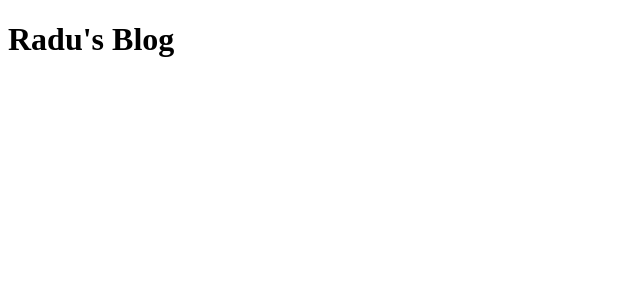
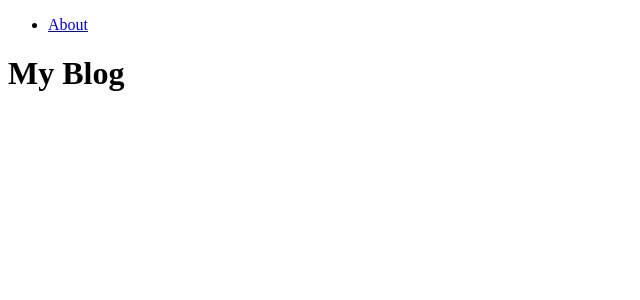
Before and after one commit to radu-lefter/next-blog, a Next.js app: page / in a window 1280 px wide. Shown: the top 300 px of the page, without its empty margins (0-640 px from the left). Built offline with nearby package versions, Linux system fonts and the light colour scheme.

Commit message:
linked from home to about page

```diff
--- a/pages/index.js
+++ b/pages/index.js
@@ -1,8 +1,23 @@
+import Link from 'next/link';
+
 function HomePage() {
     return (
-      <main>
-        <h1>Radu's Blog</h1>
-      </main>
+        <>
+        <header>
+          <nav>
+            <ul>
+              <li>
+                <Link href="/about">
+                  About
+                </Link>
+              </li>
+            </ul>
+          </nav>
+        </header>
+        <main>
+          <h1>My Blog</h1>
+        </main>
+      </>
     );
   }
 
```
